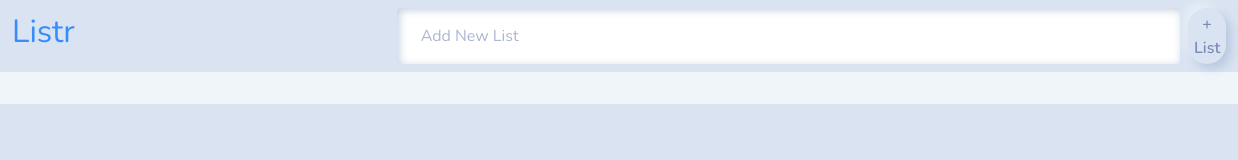
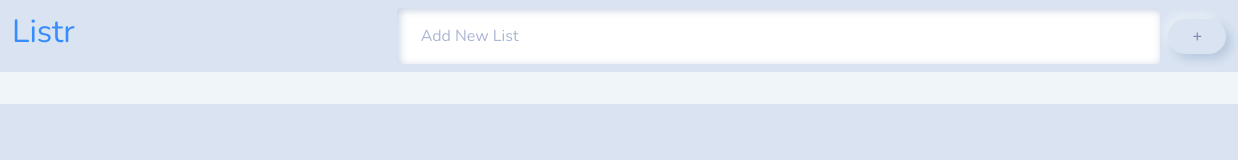
Before and after one commit to ScottFennie/CleanLists, a website with bundled scripts: page index.html in a window 1280 px wide. Shown: the full height of the page, 42-1280 px from the left. Built offline with nearby package versions, Linux system fonts and the light colour scheme.

Commit message:
fixed button

```diff
--- a/index.html
+++ b/index.html
@@ -24,9 +24,9 @@
                     <h2 class="ps-3 text-primary"> Listr</h2>
                 </div>
                 <div class="col-8">
-                    <form class="d-flex justify-content-end" onsubmit="app.mainCardItemsController.createAList()">
+                    <form class="d-flex justify-content-end align-items-center" onsubmit="app.mainCardItemsController.createAList()">
                         <input type="text" class="bg-white form-control me-2 my-2" id="title" placeholder="Add New List" required>
-                        <button type="submit" class="btn btn-primary my-2 p-0">+ List</button>
+                        <button type="submit" class="btn btn-primary my-2 py-1 f-height">+</button>
                     </form>
                 </div>
             </div>
```
